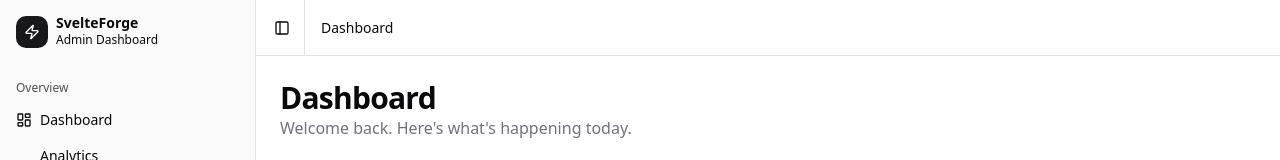
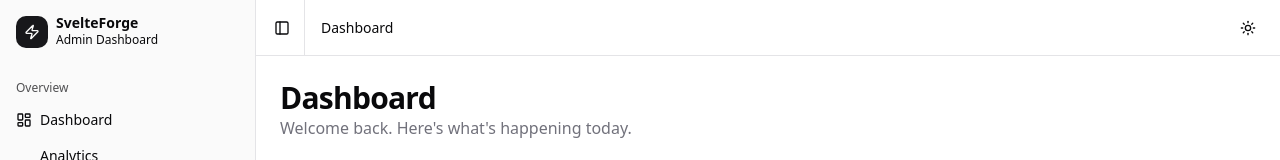
Before and after one commit to ozzzze/one-il, a SvelteKit app: page / in a window 1280 px wide. Shown: the top 160 px of the page. Built offline with nearby package versions, Linux system fonts and the light colour scheme; some icons are missing.

Commit message:
Add dark/light mode toggle with ModeWatcher persistence

```diff
--- /dev/null
+++ b/src/lib/components/theme-toggle.svelte
@@ -0,0 +1,12 @@
+<script lang="ts">
+	import SunIcon from "@lucide/svelte/icons/sun";
+	import MoonIcon from "@lucide/svelte/icons/moon";
+	import { toggleMode } from "mode-watcher";
+	import { Button } from "$lib/components/ui/button/index.js";
+</script>
+
+<Button onclick={toggleMode} variant="ghost" size="icon" class="size-8">
+	<SunIcon class="size-4 rotate-0 scale-100 transition-all dark:-rotate-90 dark:scale-0" />
+	<MoonIcon class="absolute size-4 rotate-90 scale-0 transition-all dark:rotate-0 dark:scale-100" />
+	<span class="sr-only">Toggle theme</span>
+</Button>
--- a/src/routes/(app)/+layout.svelte
+++ b/src/routes/(app)/+layout.svelte
@@ -5,6 +5,7 @@
 	import { Separator } from "$lib/components/ui/separator/index.js";
 	import { page } from "$app/state";
 	import { Toaster } from "$lib/components/ui/sonner/index.js";
+	import ThemeToggle from "$lib/components/theme-toggle.svelte";
 
 	let { children } = $props();
 
@@ -44,6 +45,10 @@
 					{/each}
 				</Breadcrumb.List>
 			</Breadcrumb.Root>
+
+			<div class="ml-auto">
+				<ThemeToggle />
+			</div>
 		</header>
 
 		<main class="flex-1 p-4 md:p-6">
--- a/src/routes/+layout.svelte
+++ b/src/routes/+layout.svelte
@@ -1,12 +1,16 @@
 <script lang="ts">
-	import favicon from '$lib/assets/favicon.svg';
-	import '../app.css';
+	import favicon from "$lib/assets/favicon.svg";
+	import { ModeWatcher } from "mode-watcher";
+	import "../app.css";
 
 	let { children } = $props();
 </script>
 
+<ModeWatcher />
+
 <svelte:head>
 	<link rel="icon" href={favicon} />
+	<title>SvelteForge Admin</title>
 </svelte:head>
 
 {@render children()}
```
